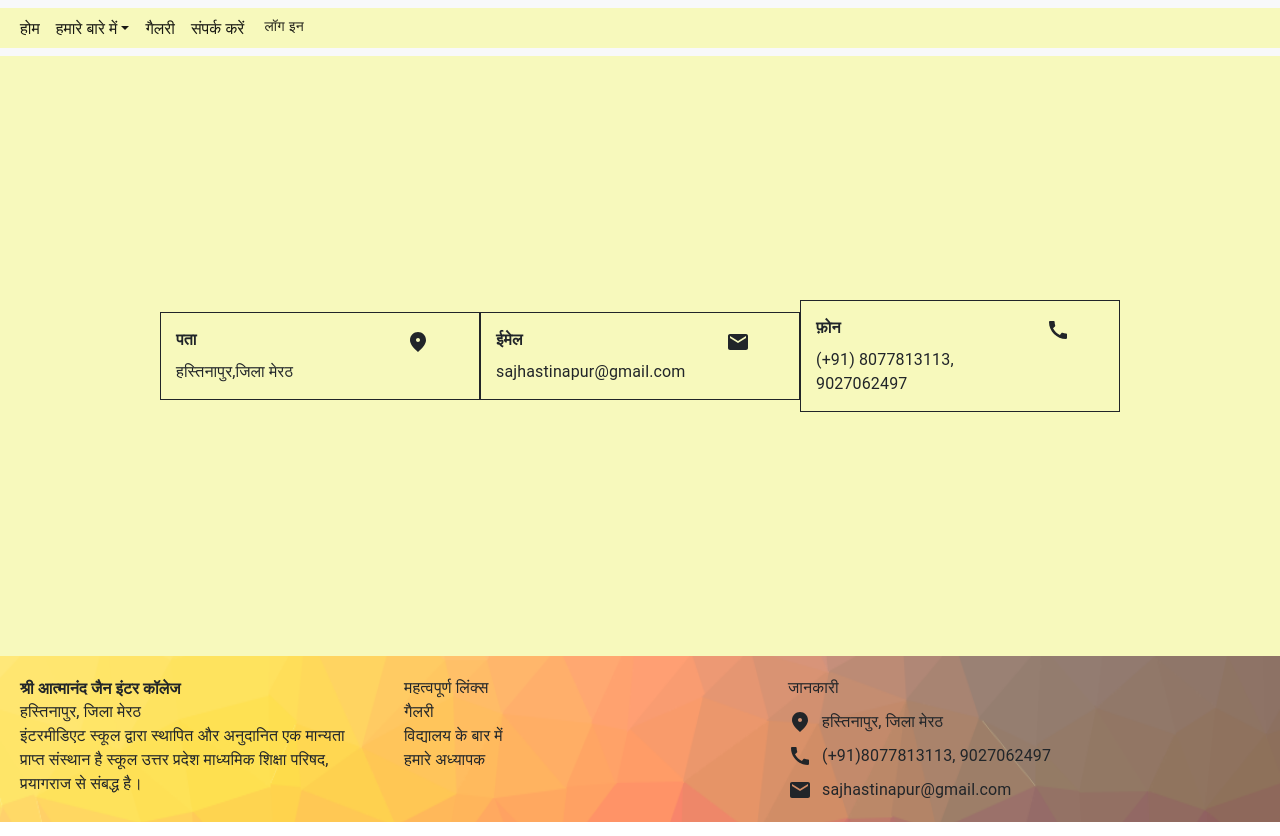
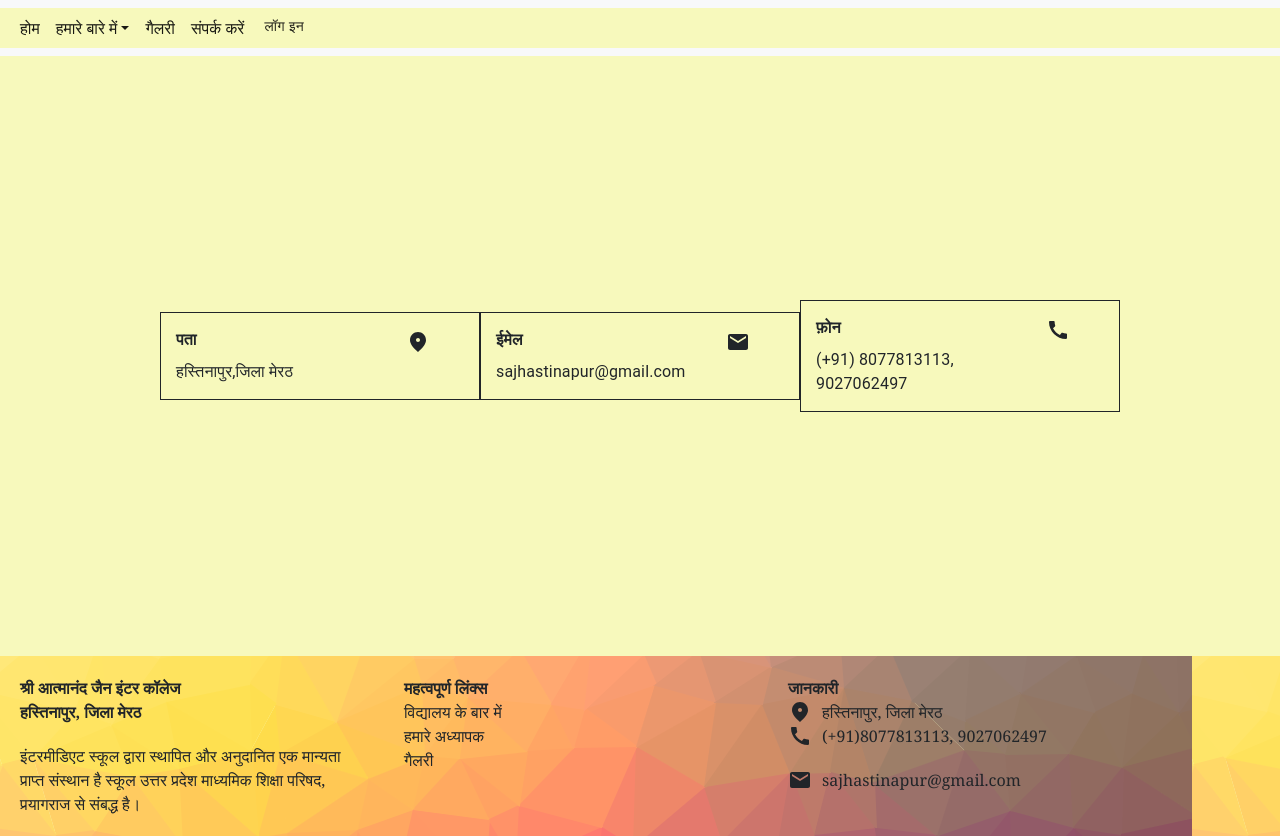
Before and after one commit to anuragbansals/atmanand-jain, a React (Create React App) app: page /contact-us in a window 1280 px wide. Built offline with nearby package versions, Linux system fonts and the light colour scheme.

Commit message:
code-cleaned

```diff
--- a/src/components/Footer/Footer.js
+++ b/src/components/Footer/Footer.js
@@ -1,60 +1,79 @@
-import { Box, Typography } from "@material-ui/core";
+// import { div, div } from "@material-ui/core";
 import React from "react";
 import FmdGoodIcon from "@mui/icons-material/FmdGood";
 import CallIcon from "@mui/icons-material/Call";
 import EmailIcon from "@mui/icons-material/Email";
-import { ThemeProvider, makeStyles } from "@mui/styles";
-import { createTheme } from "@material-ui/core";
-import { styleObj } from "./style";
+// import { ThemeProvider, makeStyles } from "@mui/styles";
+// import { createTheme } from "@material-ui/core";
+// import { styleObj } from "./style";
 import { useNavigate } from "react-router-dom";
 
-
 export const Footer = () => {
-  const classes = useStyles();
-  const navigate = useNavigate()
+  // const classes = useStyles();
+  const navigate = useNavigate();
   const clgDetStyle = {
     // marginTop: 4,
     // border: "1px solid"
-  }
+  };
   return (
-    <ThemeProvider theme={theme}>
-      <Box className={classes.containerClass}>
-        <Box className={classes.detailClass}>
-          <Box sx={{fontWeight:"bold"}} >श्री आत्मानंद जैन इंटर कॉलेज</Box>
-          <Typography className={classes.nameClass} >हस्तिनापुर, जिला मेरठ</Typography>
-          <Typography  className={classes.textClass} sx={clgDetStyle}>
-            इंटरमीडिएट स्कूल द्वारा स्थापित और अनुदानित एक मान्यता प्राप्त
-            संस्थान है स्कूल उत्तर प्रदेश माध्यमिक शिक्षा परिषद, प्रयागराज से
-            संबद्ध है।
-          </Typography>
-        </Box>
-        <Box className={classes.linksClass}>
-          <Typography sx={{fontWeight: "bold"}} className={classes.impLinkClass} >महत्वपूर्ण लिंक्स</Typography>
-          <Typography className={classes.optionsClass} onClick={()=>navigate('/gallery')}  >गैलरी</Typography>
-          <Typography className={classes.optionsClass} onClick={()=>navigate('/about')}  >विद्यालय के बार में</Typography>
-          <Typography className={classes.optionsClass} onClick={()=>navigate('/faculties')}  >हमारे अध्यापक</Typography>
-          {/* <Typography className={classes.optionsClass} onClick={()=>navigate('/manager')}  >प्रबन्धक संदेश</Typography>
-          <Typography className={classes.optionsClass} onClick={()=>navigate('/message')}  >प्रधानाचार्य संदेश</Typography> */}
-        </Box>
-        <Box className={classes.contactClass} >
-          <Typography className={classes.contact} >जानकारी</Typography>
-          <Box className={classes.locationClass} >
-            <FmdGoodIcon />
-            <Typography style={{marginLeft:10}} >हस्तिनापुर, जिला मेरठ</Typography>
-          </Box>
-          <Box className={classes.callClass} >
-            <CallIcon />
-            <Typography style={{marginLeft:10}} >(+91)8077813113, 9027062497</Typography>
-          </Box>
-          <Box className={classes.emailClass} >
-            <EmailIcon />
-            <Typography style={{marginLeft:10}} >sajhastinapur@gmail.com</Typography>
-          </Box>
-        </Box>
-      </Box>
-    </ThemeProvider>
+    // <ThemeProvider theme={theme}>
+    <div
+      style={{
+        background: 'url("./images/cool-background.png")',
+        // backgroundRepeat: "no-repeat",
+        // backgroundSize: "100vw 100vh",
+      }}
+      className="footer-container"
+    >
+      <div className="footer-detailClass">
+        <div
+          style={{
+            fontWeight: "bold",
+          }}
+        >
+          श्री आत्मानंद जैन इंटर कॉलेज
+        </div>
+        <div className="footer-name">हस्तिनापुर, जिला मेरठ</div>
+        <div className="footer-textClass" sx={clgDetStyle}>
+          इंटरमीडिएट स्कूल द्वारा स्थापित और अनुदानित एक मान्यता प्राप्त संस्थान
+          है स्कूल उत्तर प्रदेश माध्यमिक शिक्षा परिषद, प्रयागराज से संबद्ध है।
+        </div>
+      </div>
+      <div className="linksClass">
+        <div style={{ fontWeight: "bold" }} className="impLinkClass">
+          महत्वपूर्ण लिंक्स
+        </div>
+        <div className="optionsClass" onClick={() => navigate("/about")}>
+          विद्यालय के बार में
+        </div>
+        <div className="optionsClass" onClick={() => navigate("/faculties")}>
+          हमारे अध्यापक
+        </div>
+        <div className="optionsClass" onClick={() => navigate("/gallery")}>
+          गैलरी
+        </div>
+        {/* <div className={classes.optionsClass} onClick={()=>navigate('/manager')}  >प्रबन्धक संदेश</div>
+          <div className={classes.optionsClass} onClick={()=>navigate('/message')}  >प्रधानाचार्य संदेश</div> */}
+      </div>
+      <div className="contactClass">
+        <div className="contact">जानकारी</div>
+        <div className="locationClass">
+          <FmdGoodIcon />
+          <div style={{ marginLeft: 10 }}>हस्तिनापुर, जिला मेरठ</div>
+        </div>
+        <div className="callClass">
+          <CallIcon />
+          <div style={{ marginLeft: 10 }}>(+91)8077813113, 9027062497</div>
+        </div>
+        <div className="emailClass">
+          <EmailIcon />
+          <div style={{ marginLeft: 10 }}>sajhastinapur@gmail.com</div>
+        </div>
+      </div>
+    </div>
+    // </ThemeProvider>
   );
 };
 
-const theme = createTheme();
-const useStyles = makeStyles((theme) => styleObj);
+// const theme = createTheme();
+// const useStyles = makeStyles((theme) => styleObj);
--- a/src/components/Footer/style.js
+++ b/src/components/Footer/style.js
@@ -26,52 +26,52 @@ export const styleObj = {
             // border: "1px solid red"
         }
     },
-    linksClass: {
-        // border: "1px solid",
-        width: "30vw",
-        padding: "20px",
-        [theme.breakpoints.down("sm")]: {
-            width: "90vw",
-            margin: "auto"
-        }
-    },
-    textClass: {
-        // border: "1px solid",
-        marginTop:10
-    },
-    nameClass: {
-        fontWeight: "bold"
-    },
-    impLinkClass: {
-        fontWeight: "bold"
-    },
-    optionsClass: {
-        marginTop: 10,
-        "&:hover": {
-            cursor: "pointer",
-            color: "blue"
-        }
-    },
-    contactClass: {
-        padding: "20px",
-        [theme.breakpoints.down("sm")]: {
-            width: "90vw",
-            margin: "auto"
-        }
-    },
-    locationClass:{
-        display: "flex",
-        marginTop: 10
-    },
-    callClass: {
-        display: "flex",
-        marginTop: 10
-    },
-    emailClass: {
-        display: "flex",
-        marginTop: 10
-    },
-    contact: {
-        fontWeight: "bold"
-    }
+    // linksClass: {
+    //     // border: "1px solid",
+    //     width: "30vw",
+    //     padding: "20px",
+    //     [theme.breakpoints.down("sm")]: {
+    //         width: "90vw",
+    //         margin: "auto"
+    //     }
+    // },
+    // textClass: {
+    //     // border: "1px solid",
+    //     marginTop:10
+    // },
+    // nameClass: {
+    //     fontWeight: "bold"
+    // },
+    // impLinkClass: {
+    //     fontWeight: "bold"
+    // },
+    // optionsClass: {
+    //     marginTop: 10,
+    //     "&:hover": {
+    //         cursor: "pointer",
+    //         color: "blue"
+    //     }
+    // },
+    // contactClass: {
+    //     padding: "20px",
+    //     [theme.breakpoints.down("sm")]: {
+    //         width: "90vw",
+    //         margin: "auto"
+    //     }
+    // },
+    // locationClass:{
+    //     display: "flex",
+    //     marginTop: 10
+    // },
+    // callClass: {
+    //     display: "flex",
+    //     marginTop: 10
+    // },
+    // emailClass: {
+    //     display: "flex",
+    //     marginTop: 10
+    // },
+    // contact: {
+    //     fontWeight: "bold"
+    // }
 }
--- a/src/index.css
+++ b/src/index.css
@@ -4,15 +4,17 @@
     margin-top: 10vh;
 }
 
-.clgClass, .detStyle{
+.clgClass,
+.detStyle {
     margin-top: 10px;
     font-weight: bold;
 }
 
-.descrStyle{
+.descrStyle {
     margin-top: 10px;
 }
-.moreDetStyle{
+
+.moreDetStyle {
     margin-top: 10px;
 }
 
@@ -21,3 +23,83 @@
     background-color: #F7F9BC;
     margin-top: 10vh;
 }
+
+
+.footer-container {
+    /* border: 1px solid; */
+    margin-top: 20px;
+    display: flex;
+    flex-direction: row;
+    /* background: url("./images/cool-background.png"); */
+    background-repeat: no-repeat;
+    background-size: 100vw 100vh;
+}
+.footer-detailClass {
+    flex-direction: column;
+    display: flex;
+    width: 30vw;
+    padding: 20px;
+}
+
+
+
+
+.footer-name{
+    font-weight: bold;
+}
+.footer-textClass{
+    margin-top: 20px;
+}
+.linksClass{
+    width: 30vw;
+    padding: 20px;
+
+}
+.optionsClass{
+    margin-top: 10;
+}
+.optionsClass:hover{
+    cursor: pointer;
+    color: blue;
+}
+.contactClass{
+    padding: 20px;
+
+}
+.contact{
+    font-weight: bold;
+}
+.locationClass{
+    display: flex;
+    margin-top: 10;
+}
+.callClass{
+    display: flex;
+    margin-top: 10;
+}
+.emailClass{
+    display: flex;
+    margin-top: 20px;
+}
+
+
+@media screen and (max-width: 800px) {
+    .footer-container {
+        flex-direction: column;
+
+    }
+
+    .footer-detailClass {
+        width: 90vw;
+        margin: auto;
+        /* border: 1px solid; */
+    }
+    .linksClass{
+        width: 90vw;
+        margin: auto;
+    }
+    .contactClass{
+        width: 90vw;
+        margin: auto;
+    }
+}
```
